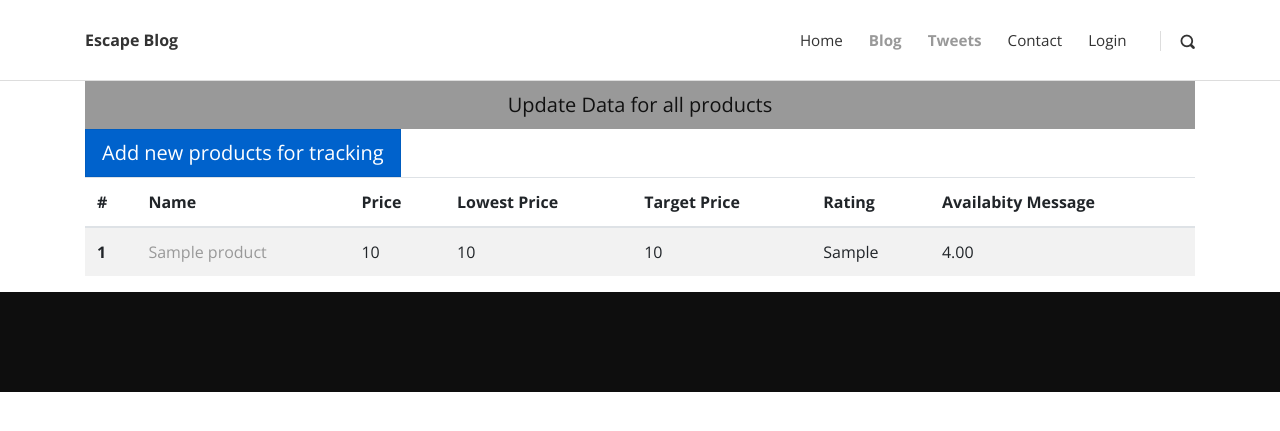
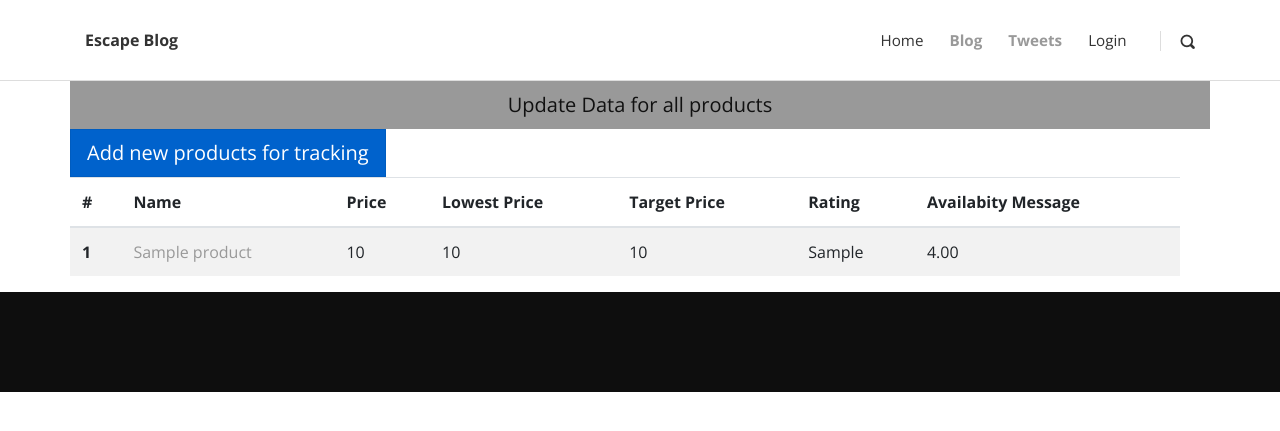
Before and after one commit to someshkovi/escape_blog, a Django app: page /products/ in a window 1280 px wide. Shown: the top 431 px of the page. Run offline with Django 3.2, Linux system fonts and the light colour scheme; tables that the repository leaves empty hold one stand-in row (values such as "Sample post"); some libraries are stand-ins or nearby versions.

Commit message:
ui fixes

```diff
--- a/src/products/templates/products/index.html
+++ b/src/products/templates/products/index.html
@@ -4,7 +4,7 @@
 {% block title %} Tracking {% endblock %}
 {% block content %}
 <div class="container">
-    <div>
+    <div class="row">
         <button type="submit" class="btn btn-primary btn-lg btn-block">Update Data for all products</button>
         {% comment %} <a href="#" class="btn btn-primary btn-lg active" role="button" aria-pressed="true">Add new products for tracking</a> {% endcomment %}
         <button onclick="myFunction()" class="btn btn-primary btn-lg active" >Add new products for tracking</button>
@@ -17,7 +17,7 @@
           {% comment %} <buttton id="btn">Add product</button> {% endcomment %}
         </div>
     </div>
-    <div>
+    <div class="table-responsive row">
         <table class="table table-striped">
             <thead>
               <tr>
--- a/src/templates/header.html
+++ b/src/templates/header.html
@@ -32,8 +32,8 @@
             </li>
             <li class="nav-item"><a href="{% url 'tweets:index' %}" class="nav-link active ">Tweets</a>
             </li>
-            <li class="nav-item"><a href="{% url 'contact' %}" class="nav-link ">Contact</a>
-            </li>
+            {% comment %} <li class="nav-item"><a href="{% url 'contact' %}" class="nav-link ">Contact</a>
+            </li> {% endcomment %}
             {% if request.user.is_staff %}
             <li class="nav-item"><a href="{% url 'products:index' %}" class="nav-link ">Track</a>
             {% endif %}
```
